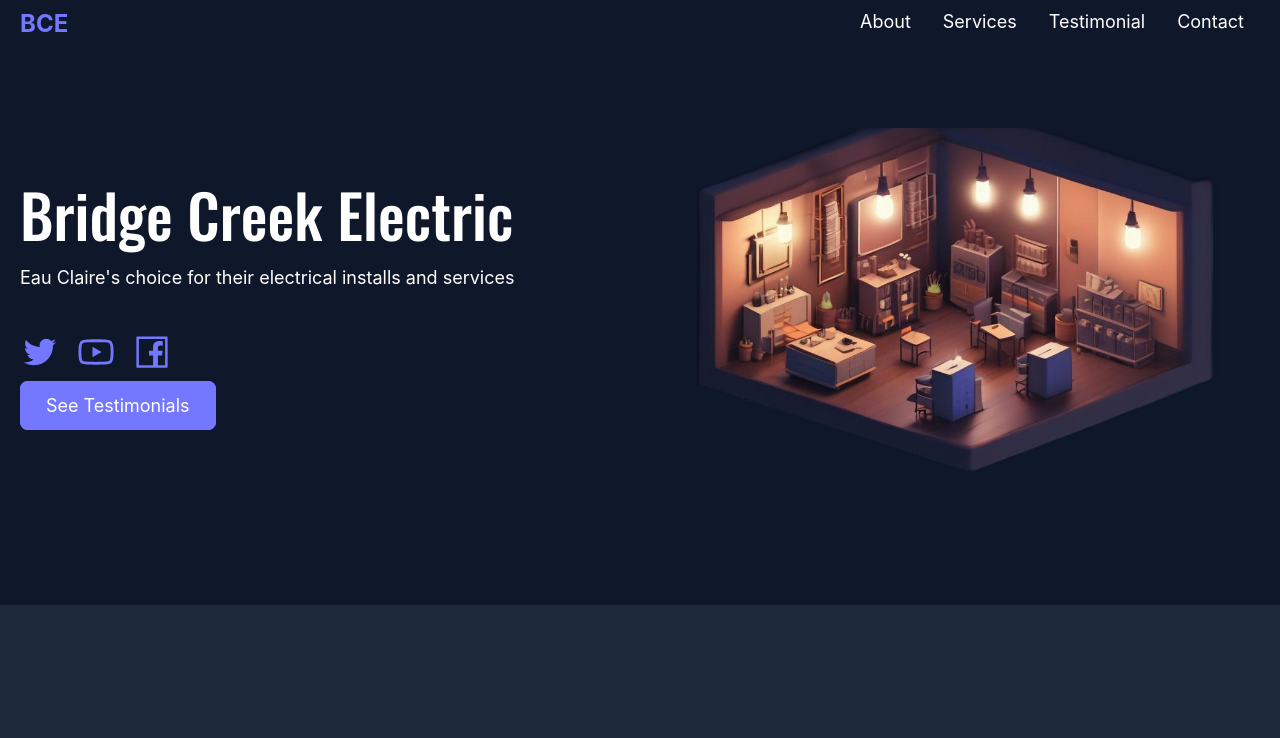
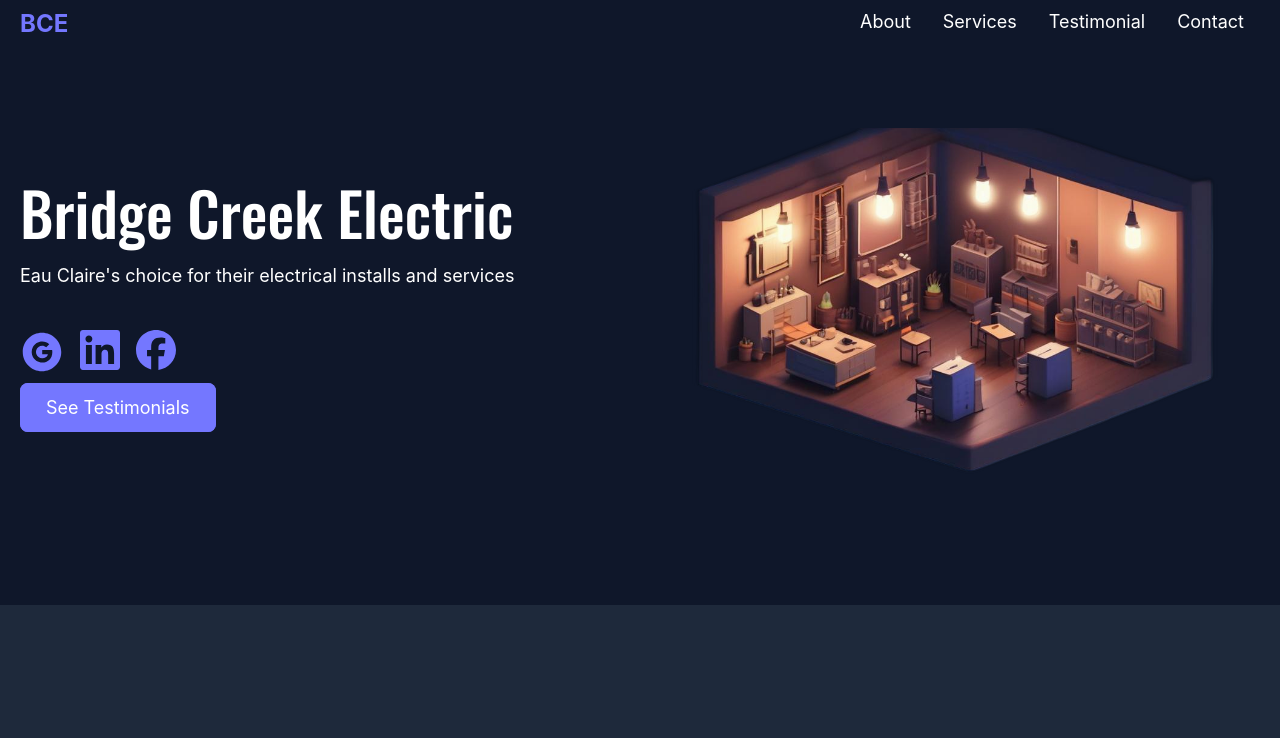
Before and after one commit to JonathanMendler/bridge_creek, a React (Vite) app: page / in a window 1280 px wide. Shown: the top 738 px of the page. Built offline with nearby package versions, Linux system fonts and the light colour scheme.

Commit message:
Mod Hero Links

```diff
--- a/src/components/Hero.jsx
+++ b/src/components/Hero.jsx
@@ -1,7 +1,7 @@
 import React from "react";
 import HeroImg from "../assets/DimRoom.png";
-
-import { AiOutlineTwitter, AiOutlineYoutube, AiOutlineFacebook } from "react-icons/ai";
+import { AiFillGoogleCircle } from "react-icons/ai";
+import { SiLinkedin, SiFacebook } from "react-icons/si";
 
 const Hero = () => {
   return (
@@ -15,15 +15,18 @@
           <div className="flex py-5 ">
             <a href="https://twitter.com/CoderAmrin" className="pr-4 inline-block text-accent hover:text-white">
               {" "}
-              <AiOutlineTwitter size={40} />{" "}
+              <AiFillGoogleCircle size={44} />{" "}
             </a>
             <a href="https://www.youtube.com/@coderamrin" className="pr-4 inline-block text-accent hover:text-white">
               {" "}
-              <AiOutlineYoutube size={40} />{" "}
+              <SiLinkedin size={40} />{" "}
             </a>
-            <a href="https://www.facebook.com/CoderAmrin/" className="pr-4 inline-block text-accent hover:text-white">
+            <a
+              href="https://www.facebook.com/profile.php?id=100093478291576"
+              className="pr-4 inline-block text-accent hover:text-white"
+            >
               {" "}
-              <AiOutlineFacebook size={40} />{" "}
+              <SiFacebook size={40} />{" "}
             </a>
           </div>
 
```
